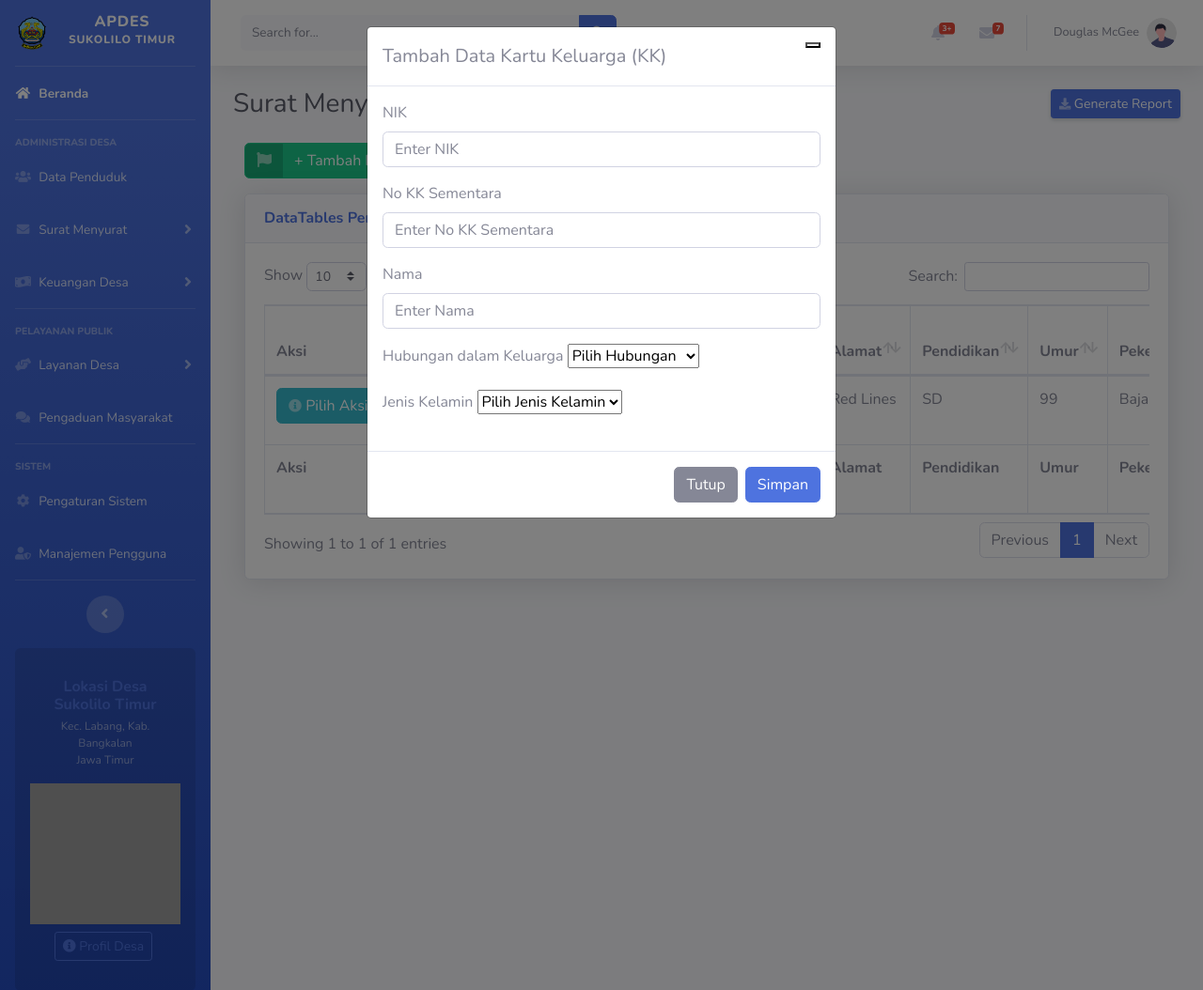
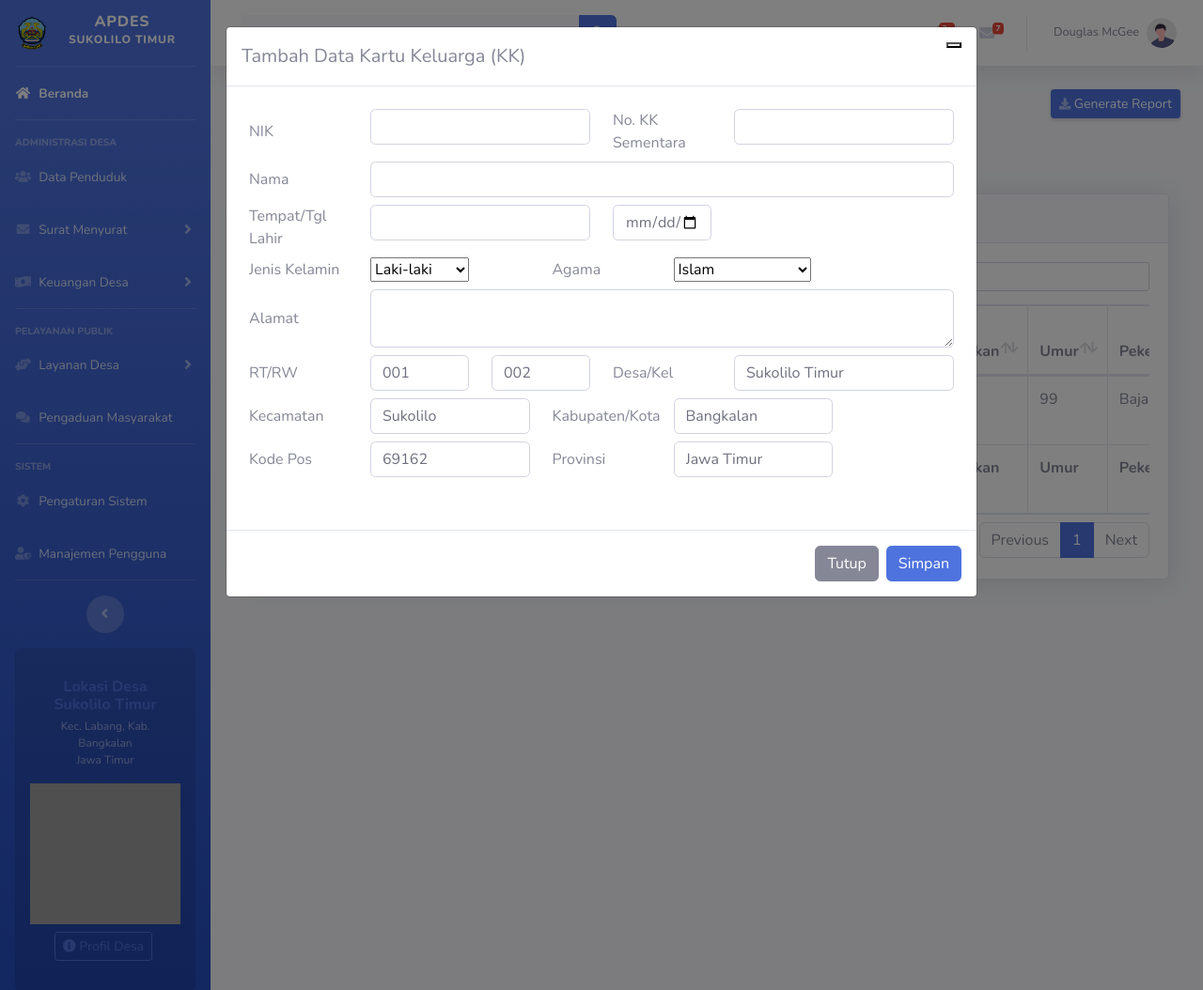
Before and after one commit to Wafxd/Apdes2, a PHP site: page /keluarga.php in a window 1280 px wide, after a click on "+ Tambah KK". Shown: the top 1054 px of the page at 94% size. Run offline with PHP 8.4, Linux system fonts and the light colour scheme; grey boxes are pictures that could not be loaded.

Commit message:
Update keluarga.php

```diff
--- a/keluarga.php
+++ b/keluarga.php
@@ -18,43 +18,104 @@ ob_start();
 
                     <!-- Modal Tambah KK -->
                     <div class="modal fade" id="tambahKKModal" tabindex="-1" aria-labelledby="tambahKKModalLabel" aria-hidden="true">
-                        <div class="modal-dialog">
+                        <div class="modal-dialog modal-lg">
                             <div class="modal-content">
                                 <div class="modal-header">
                                     <h5 class="modal-title" id="tambahKKModalLabel">Tambah Data Kartu Keluarga (KK)</h5>
                                     <button type="button" class="btn-close" data-bs-dismiss="modal" aria-label="Close"></button>
                                 </div>
-                                <div class="modal-body">
+                                <div class="modal-body p-4">
                                     <form>
-                                        <div class="mb-3">
-                                            <label for="nik" class="form-label">NIK</label>
-                                            <input type="text" class="form-control" id="nik" placeholder="Enter NIK" required>
+                                        <div class="row mb-4">
+                                            <div class="col-md-12">
+                                                <div class="row g-2 mb-2">
+                                                    <div class="col-md-2 fw-bold align-self-center">NIK</div>
+                                                    <div class="col-md-4">
+                                                        <input type="text" class="form-control font-monospace" id="inputNIK">
                                                     </div>
-                                        <div class="mb-3">
-                                            <label for="noKK" class="form-label">No KK Sementara</label>
-                                            <input type="text" class="form-control" id="noKK" placeholder="Enter No KK Sementara" required>
+                                                    <div class="col-md-2 fw-bold align-self-center">No. KK Sementara</div>
+                                                    <div class="col-md-4">
+                                                        <input type="text" class="form-control font-monospace" id="inputNoKK">
                                                     </div>
-                                        <div class="mb-3">
-                                            <label for="nama" class="form-label">Nama</label>
-                                            <input type="text" class="form-control" id="nama" placeholder="Enter Nama" required>
                                                 </div>
-                                        <div class="mb-3">
-                                            <label for="hubunganKeluarga" class="form-label">Hubungan dalam Keluarga</label>
-                                            <select class="form-select" id="hubunganKeluarga" required>
-                                                <option value="">Pilih Hubungan</option>
-                                                <option value="kepalaKeluarga">Kepala Keluarga</option>
-                                                <option value="istri">Istri</option>
-                                                <option value="anak">Anak</option>
+                                                <div class="row g-2 mb-2">
+                                                    <div class="col-md-2 fw-bold align-self-center">Nama</div>
+                                                    <div class="col-md-10">
+                                                        <input type="text" class="form-control text-uppercase" id="inputNama">
+                                                    </div>
+                                                </div>
+                                                <div class="row g-2 mb-2">
+                                                    <div class="col-md-2 fw-bold align-self-center">Tempat/Tgl Lahir</div>
+                                                    <div class="col-md-4">
+                                                        <input type="text" class="form-control" id="inputTempatLahir">
+                                                    </div>
+                                                    <div class="col-md-2">
+                                                        <input type="date" class="form-control" id="inputTanggalLahir">
+                                                    </div>
+                                                </div>
+                                                <div class="row g-2 mb-2">
+                                                    <div class="col-md-2 fw-bold align-self-center">Jenis Kelamin</div>
+                                                    <div class="col-md-3">
+                                                        <select class="form-select" id="inputJenisKelamin">
+                                                            <option value="LAKI-LAKI" selected>Laki-laki</option>
+                                                            <option value="PEREMPUAN">Perempuan</option>
                                                         </select>
                                                     </div>
-                                        <div class="mb-3">
-                                            <label for="jenisKelamin" class="form-label">Jenis Kelamin</label>
-                                            <select class="form-select" id="jenisKelamin" required>
-                                                <option value="">Pilih Jenis Kelamin</option>
-                                                <option value="lakiLaki">Laki-laki</option>
-                                                <option value="perempuan">Perempuan</option>
+                                                    <div class="col-md-2 fw-bold align-self-center">Agama</div>
+                                                    <div class="col-md-2">
+                                                        <select class="form-select" id="inputAgama">
+                                                            <option value="ISLAM" selected>Islam</option>
+                                                            <option value="KRISTEN_PROTESTAN">Kristen Protestan</option>
+                                                            <option value="KRISTEN_KATOLIK">Kristen Katolik</option>
+                                                            <option value="HINDU">Hindu</option>
+                                                            <option value="BUDDHA">Buddha</option>
+                                                            <option value="KONGHUCU">Konghucu</option>
                                                         </select>
                                                     </div>
+
+                                                </div>
+                                                <div class="row g-2 mb-2">
+                                                    <div class="col-md-2 fw-bold align-self-center">Alamat</div>
+                                                    <div class="col-md-10">
+                                                        <textarea class="form-control" id="inputAlamat" rows="2"></textarea>
+                                                    </div>
+                                                </div>
+                                                <div class="row g-2 mb-2">
+                                                    <div class="col-md-2 fw-bold align-self-center">RT/RW</div>
+                                                    <div class="col-md-2">
+                                                        <input type="text" class="form-control" id="inputRT" value="001">
+                                                    </div>
+                                                    <div class="col-md-2">
+                                                        <input type="text" class="form-control" id="inputRW" value="002">
+                                                    </div>
+                                                    <div class="col-md-2 fw-bold align-self-center">Desa/Kel</div>
+                                                    <div class="col-md-4">
+                                                        <input type="text" class="form-control" id="inputDesa" value="Sukolilo Timur">
+                                                    </div>
+                                                </div>
+                                                <div class="row g-2 mb-2">
+                                                    <div class="col-md-2 fw-bold align-self-center">Kecamatan</div>
+                                                    <div class="col-md-3">
+                                                        <input type="text" class="form-control" id="inputKecamatan" value="Sukolilo">
+                                                    </div>
+                                                    <div class="col-md-2 fw-bold align-self-center">Kabupaten/Kota</div>
+                                                    <div class="col-md-3">
+                                                        <input type="text" class="form-control" id="inputkab" value="Bangkalan">
+                                                    </div>
+                                                </div>
+                                                <div class="row g-2 mb-2">
+                                                    <div class="col-md-2 fw-bold align-self-center">Kode Pos</div>
+                                                    <div class="col-md-3">
+                                                        <input type="number" class="form-control" id="inputpos" value="69162">
+                                                    </div>
+                                                    <div class="col-md-2 fw-bold align-self-center">Provinsi</div>
+                                                    <div class="col-md-3">
+                                                        <input type="text" class="form-control" id="inputprov" value="Jawa Timur">
+                                                    </div>
+                                                </div>
+                                            </div>
+                                        </div>
+
                                     </form>
                                 </div>
                                 <div class="modal-footer">
```
Lines whose indentation alone changed are shown as unchanged.
